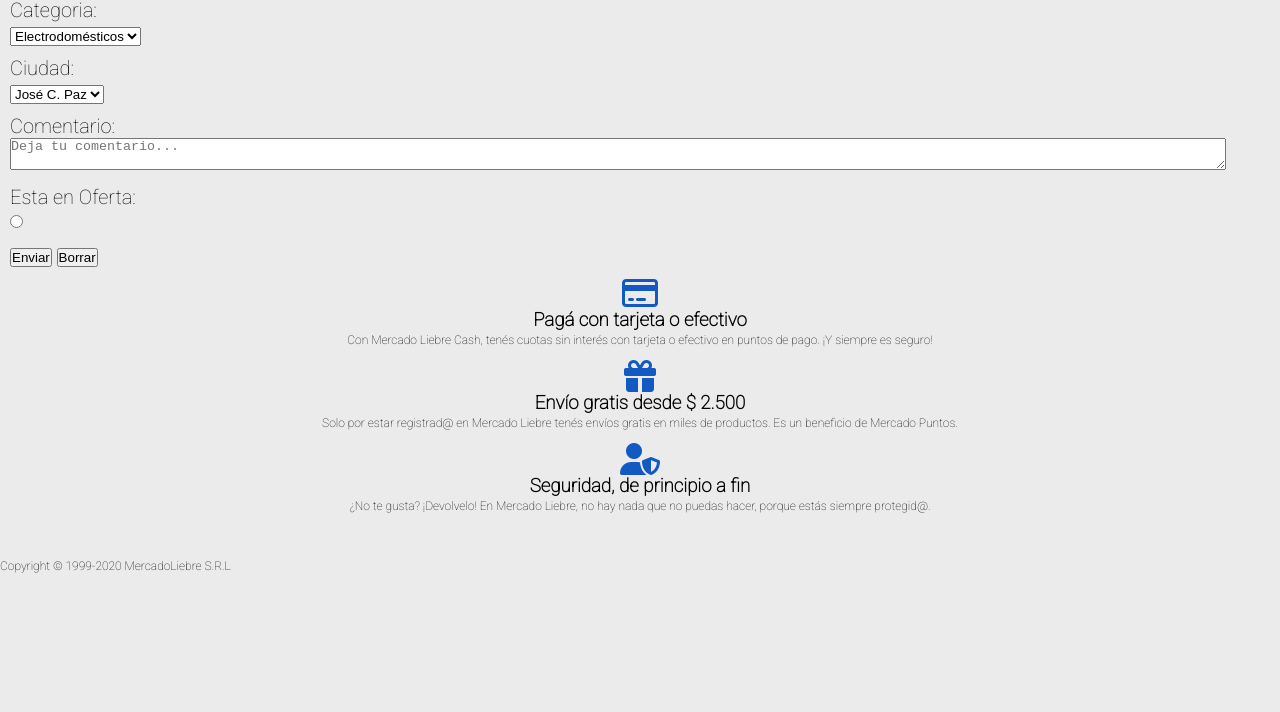
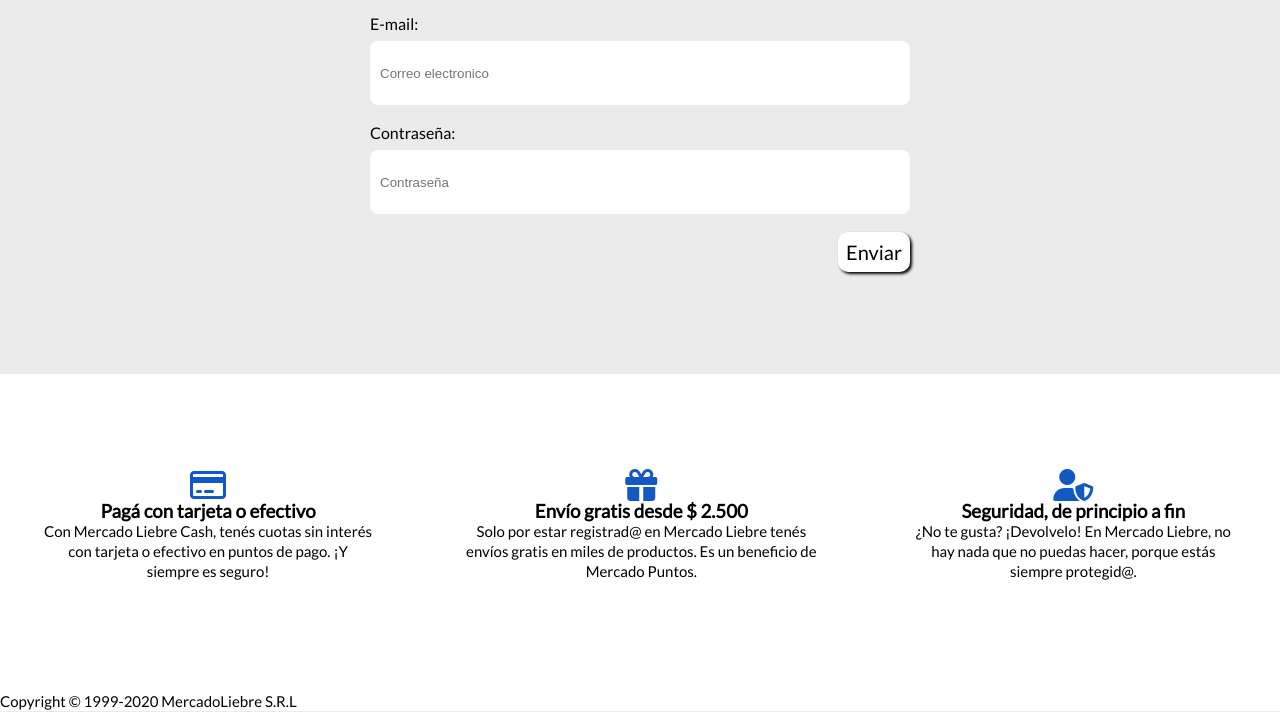
Before and after one commit to SantiagoChappa/mercadoLiebre, a website: page views/login.html in a window 1280 px wide. Shown: the part 293-1005 px from the top of the page. Before the commit the page ends 879 px from the top, so only its background shows below. Drawn offline with Linux system fonts and the light colour scheme; files that its build step writes are made by us from their sources; files whose address does not match are found by name.

Commit message:
Actualizacion de pequeños detalles y creacion del login

```diff
--- a/public/css/login.css
+++ b/public/css/login.css
@@ -4,20 +4,22 @@
     box-sizing: border-box;
 }
 body {
-    font-family: 'Roboto', sans-serif;
+    font-family: 'Lato', sans-serif;
     background-color:#ebebeb;
 }
 /*header*/
 .nav-bar-top{
     display: flex;
     flex-wrap: wrap;
+    justify-content: space-between;
 }
 #logo{
-    width: 50%;
+    width: 40vw;
+    list-style: none;
 }
 .nav-bar-top input{
     border-radius: 5px;
-    width: 50%;
+    width: 40vw;
     padding: 6px;
     align-self: stretch;
     border: solid 1px #ebebeb;
@@ -28,6 +30,9 @@
 header {
     background-color: #EAC926;
     padding: 15px;
+    position:fixed;
+    top: -3px;
+    z-index: 1;
 }
 .creditos {
     align-content: center ;
@@ -48,28 +53,102 @@
 }
 /* Tamaño de la letra en toda la app P*/
 p{
-    font-size: 12px;
+    font-size: 15px;
 }
-
 /*main*/
 div{
     margin:10px;
 }
-.control-formulario{
+main{
+    margin: auto;
+    width: 95%;
+    margin-top: 50%;
+}
+#registro{
+    font-weight: 1000;
+    margin: 10px;
+}
+main{
+    padding: 20px;
+    border-radius: 15px;
+}
+form{
+    padding: 20px;
+}
+#email, #password{
+    padding-left: 10px;
+}
+.control-boton{
+    position: relative;
+}
+#enviar{
+    font-family: 'Lato', sans-serif;
+    border: none;
+    border-radius: 10px;
+    background-color: rgb(255, 255, 255);
+    color: #000;
+    padding: 8px;
     font-size: 20px;
-    font-weight: 500;
+    position: absolute;
+    right: 0;
+    box-shadow: 2px 2px 3px;
+    transition: all 450ms;
 }
-.control-formulario label{
-    display: block;
+#enviar:hover{
+    background-color: #1259C3;
+    color: #ffffff;
+}
+.control-formulario p{
+    font-size: 20px;
+    font-weight: bold;
+    margin: 20px 0px;
+
 }
 .control-input{
-    width: 95vw;
+    width: 100%;
+    height: 10vw;
+    margin: 8px 0px;
+    border: none;
+    border-radius: 8px;
+    padding-left: 5px;
+    border: none;
+}
+.control-radio{
+    margin-left: 20px;
+}
+.control-label1{
+    margin-left: 5px;
+}
+.control-label{
+    margin-left: 5px;
+    position: relative;
+    left: 35px;
+    bottom: 15px;
+}
+label #tipo-perfil{
+    font-style: italic;
+}
+.control-checkbox{
+    display: flex;
+    flex-wrap: wrap;
+    flex-direction: column;
+    margin-left: 20px;
 }
 
 /*footer*/
 footer {
+    background-color: #ffffff;
     text-align: center;
     line-height: 20px;
+    padding-top: 15px;
+    margin-top: 8%;
+    margin-bottom: -9px;
+}
+.des-footer{
+    margin: 60px 0px;
+}
+footer section{
+    margin-top: 20px;
 }
 footer p{
     width: 80%;
@@ -95,20 +174,27 @@
 
 /*Tablet*/
 @media (min-width: 768px){
+    header{
+        position: static;
+    }
     main article {
         box-shadow: 0px 0px 10px rgb(100, 100, 100);
      }
      main {
         width: 50%;
+        margin-top: 15px;
     }
      .item-title{
          display: block;
+     }
+     .control-input{
+         height: 7vw;
      }
      .nav-bar-top{
         margin: bottom 2px;
      }
      #logo{
-         width: 33%;
+         width: 28vw;
          margin: 0px 4px;
      }
      .nav-bar-top input{
@@ -151,8 +237,10 @@
 /*Computadora*/
 @media (min-width:1200px){
     header{
-        max-width: 1200px;
         margin: auto;
+    }
+    main{
+        margin-top: 5%;
     }
     .nav-bar-bottom{
         font-size: 19px;
@@ -170,4 +258,10 @@
     #logo{
         width: 300px;
     }
+    .control-input{
+        height: 5vw;
+    }
+    footer section{
+        display:flex;
+    }
 }
--- a/public/css/register.css
+++ b/public/css/register.css
@@ -4,7 +4,7 @@
     box-sizing: border-box;
 }
 body {
-    font-family: 'Roboto', sans-serif;
+    font-family: 'Lato', sans-serif;
     background-color:#ebebeb;
 }
 /*header*/
@@ -108,12 +108,16 @@
 footer {
     background-color: #ffffff;
     text-align: center;
-    line-height: 25px;
-    margin-top: 50px;
-    padding-top: 10px;
+    line-height: 20px;
+    padding-top: 15px;
+    margin-top: 8%;
+    margin-bottom: -9px;
 }
-footer  .footer-div{
-    margin-bottom: 15px;
+.des-footer{
+    margin: 60px 0px;
+}
+footer section{
+    margin-top: 20px;
 }
 footer p{
     width: 80%;
@@ -132,7 +136,7 @@
 }
 footer .copyright{
     text-align: left;
-    margin-top: 50px;
+    margin-top: 40px;
     margin-right: 40%;
 }
 /* Media quires*/
@@ -226,4 +230,7 @@
     .control-input{
         height: 5vw;
     }
+    footer section{
+        display:flex;
+    }
 }
--- a/views/login.html
+++ b/views/login.html
@@ -7,7 +7,7 @@
     <link href="./css/login.css" rel="stylesheet">
     <link rel="preconnect" href="https://fonts.googleapis.com">
     <link rel="preconnect" href="https://fonts.gstatic.com" crossorigin>
-    <link href="https://fonts.googleapis.com/css2?family=Roboto:wght@100&display=swap" rel="stylesheet">
+    <link href="https://fonts.googleapis.com/css2?family=Lato&display=swap" rel="stylesheet">
     <link href="https://cdnjs.cloudflare.com/ajax/libs/font-awesome/5.15.3/css/all.min.css" rel="stylesheet">
     <script src="https://kit.fontawesome.com/9f35c4fd09.js" crossorigin="anonymous"></script>
     <title>Ingresar</title>
@@ -35,81 +35,54 @@
                 </ul>
 
                 <ul class="contenedor2">
-                  <li><a href="#">Creá tu cuenta</a><i class="far fa-id-card"></i></li>
-                  <li><a href="#">Ingresá</a><i class="fas fa-sign-in-alt"></i></li>
+                  <li><a href="http://localhost:3000/registrarse">Creá tu cuenta</a><i class="far fa-id-card"></i></li>
+                  <li><a href="http://localhost:3000/ingresar">Ingresá</a><i class="fas fa-sign-in-alt"></i></li>
                   <li><a href="#">Mis compras</a><i class="fas fa-shopping-basket"></i></li>
                 </ul>
         </div>
         </header>
 
         <main>
+            <h2>Ingresar</h2>
           <form action="/crear-cuenta" method="POST">
             <div class="control-formulario">
-                <label for="nombreProducto">Nombre del producto:</label>
-                <input type="text" name="nombreProducto" id="nombreProducto" class="control-input">
+                <label for="email">E-mail:</label>
+                <input type="email" name="email" id="email" class="control-input" placeholder="Correo electronico">
             </div>
             <div class="control-formulario">
-                <label for="precio">Precio:</label>
-                <input type="number" name="precio" id="precio" min="0" max="10000" class="control-input">
+                <label for="password">Contraseña:</label>
+                <input type="password" name="password" id="password" class="control-input" placeholder="Contraseña">
             </div>
 
-            <div class="control-formulario">
-                <label>Categoria:</label>
-                <select>
-                    <option value="electrodomesticos">Electrodomésticos</option>
-                    <option value="hogar">Hogar</option>
-                    <option value="baño">Baño</option>
-                    <option value="indumentaria">Indumentaria</option>
-                    <option value="computadoras">Computadoras</option>
-                </select>
-            </div>
-            <div class="control-formulario">
-                <label>Ciudad:</label>
-                <select>
-                    <option value="jose-c-paz">José C. Paz</option>
-                    <option value="pilar">Pilar</option>
-                    <option value="san-miguel">San Miguel</option>
-                    <option value="muñiz">Muñiz</option>
-                    <option value="bella-vista">Bella Vista</option>
-                </select>
-            </div>
-            <div class="control-formulario">
-                <label for="comentario">Comentario:</label>
-                <textarea name="comentario" id="comentario" class="control-input" placeholder="Deja tu comentario..."></textarea>
-            </div>
-
-            <div class="control-formulario">
-                <label for="enOferta">Esta en Oferta:</label>
-                <input type="radio" name="enOferta" id="enOferta" multiple>
-            </div>
-
-            <div class="control-formulario">
-                <button type="submit">Enviar</button>
-                <button type="reset">Borrar</button>
-            </div>
-          </form>
+            <div class="control-boton">
+            <button type="submit" class="enviar" id="enviar">Enviar</button>
+        </div>
+           </form>
 
     </main>
 
     <footer>
         <section>
-
+            <div class="des-footer">
                 <i class="fa fa-credit-card"></i>
                 <h3>Pagá con tarjeta o efectivo</h3>
                 <p>Con Mercado Liebre Cash, tenés cuotas sin interés con tarjeta o efectivo en
                     puntos de pago. ¡Y siempre es seguro!</p>
+          </div>
 
+          <div class="des-footer">
                <i class="fa fa-gift"></i>
                <h3>Envío gratis desde $ 2.500</h3>
                <p>Solo por estar registrad@ en Mercado Liebre tenés envíos gratis en miles de
                     productos. Es un beneficio de Mercado Puntos.</p>
+          </div>
 
+          <div class="des-footer">
                 <i class="fa fa-user-shield"></i>
                 <h3>Seguridad, de principio a fin</h3>
                 <p>¿No te gusta? ¡Devolvelo! En Mercado Liebre, no hay nada que no puedas hacer,
                     porque estás siempre protegid@.</p>
-
-
+          </div>
         </section>
         <p class="copyright">Copyright © 1999-2020 MercadoLiebre S.R.L</p>
     </footer>
```
Also changed, not shown: public/css/home.css (+7 -1 lines), views/home.html (+1 -8 lines), views/register.html (+4 -4 lines).
